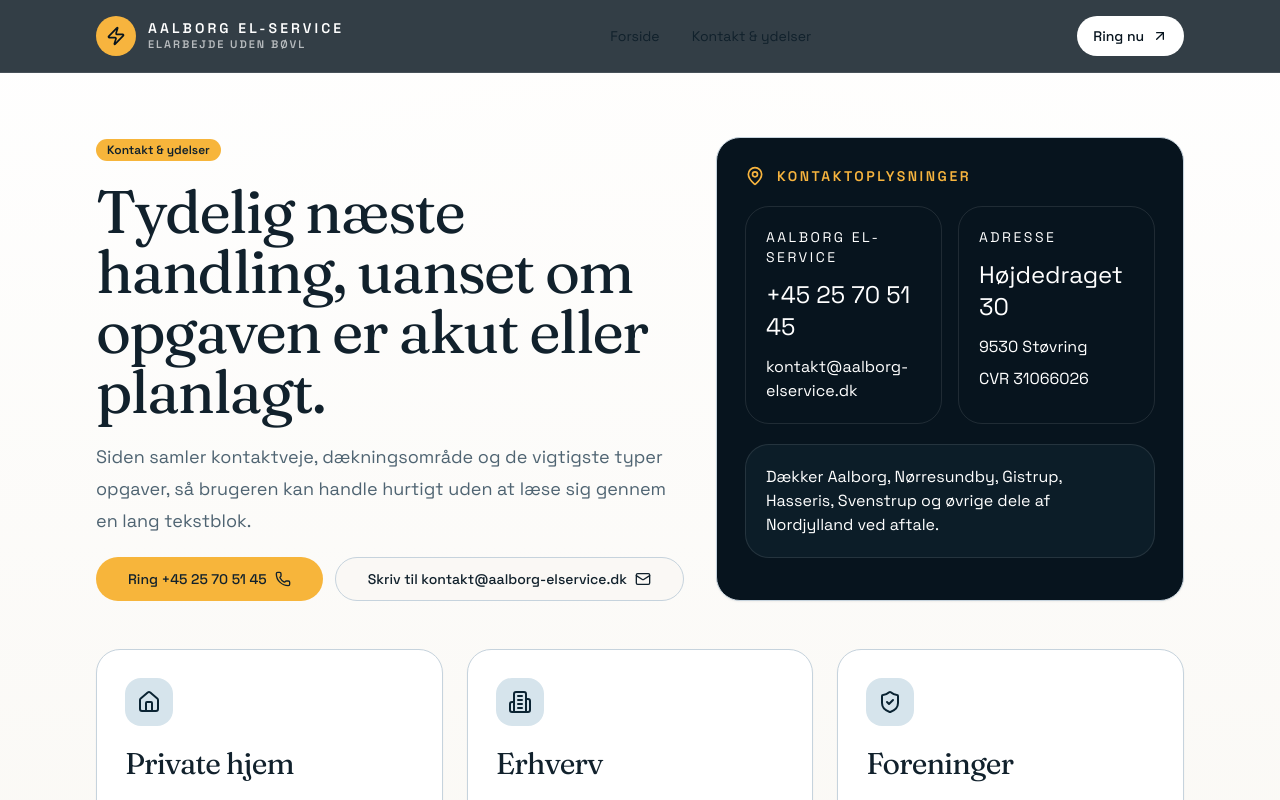
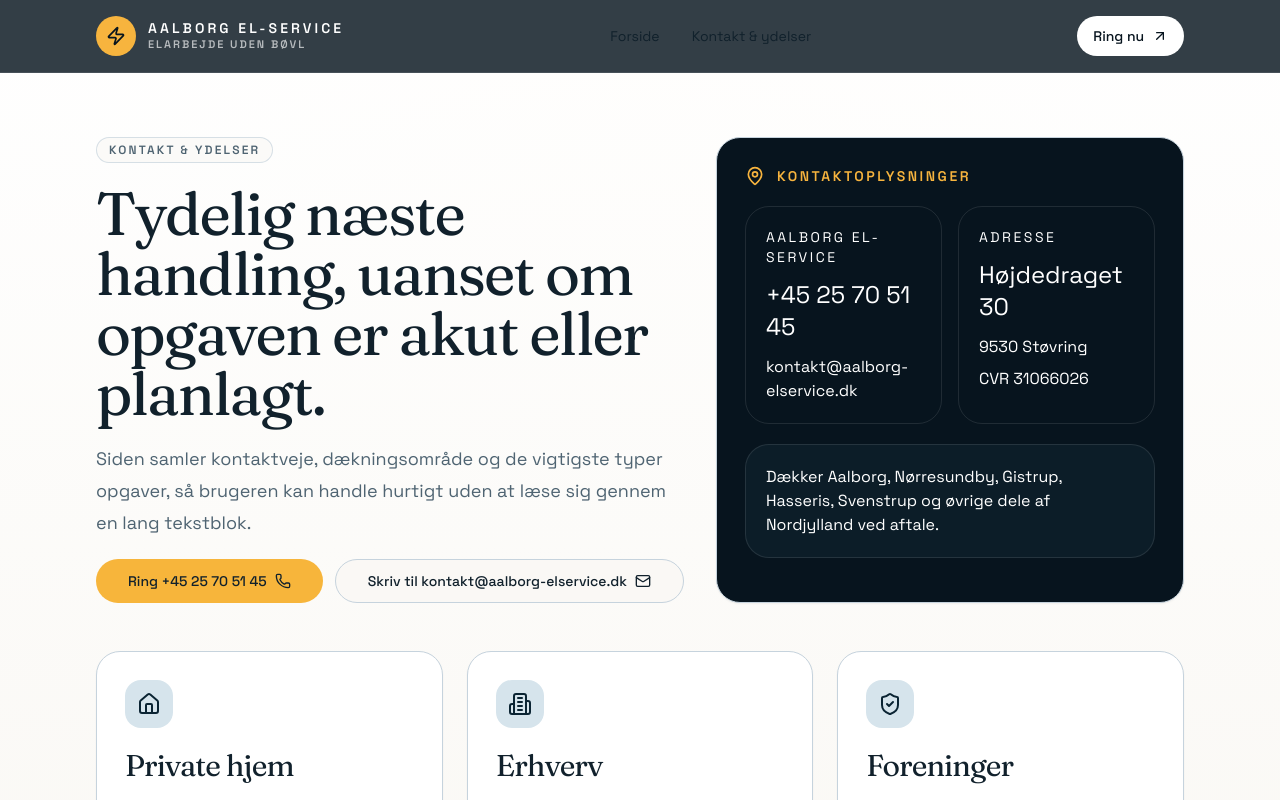
Before and after one commit to TestScaleByTech/aalborg-elservice-demo, a Next.js app: page /kontakt in a window 1280 px wide. Shown: the top 800 px of the page. Built offline with nearby package versions, Linux system fonts and the light colour scheme.

Commit message:
Add UI component files

```diff
--- /dev/null
+++ b/src/components/ui/badge.tsx
@@ -0,0 +1,20 @@
+import * as React from "react";
+
+import { cn } from "@/lib/utils";
+
+function Badge({
+  className,
+  ...props
+}: React.HTMLAttributes<HTMLDivElement>) {
+  return (
+    <div
+      className={cn(
+        "inline-flex items-center rounded-full border border-border/70 bg-background/70 px-3 py-1 text-xs font-semibold uppercase tracking-[0.18em] text-muted-foreground",
+        className
+      )}
+      {...props}
+    />
+  );
+}
+
+export { Badge };
```
